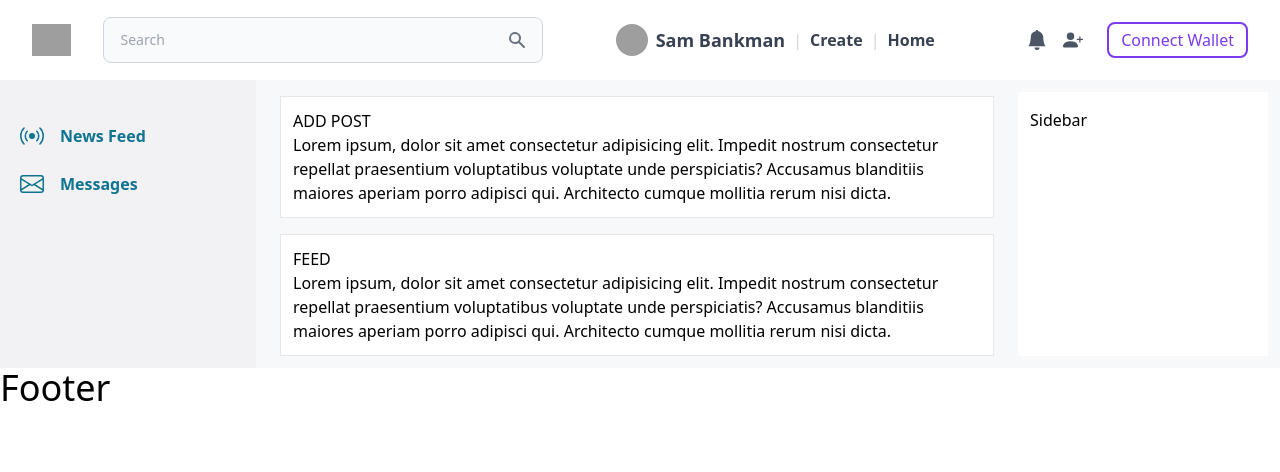
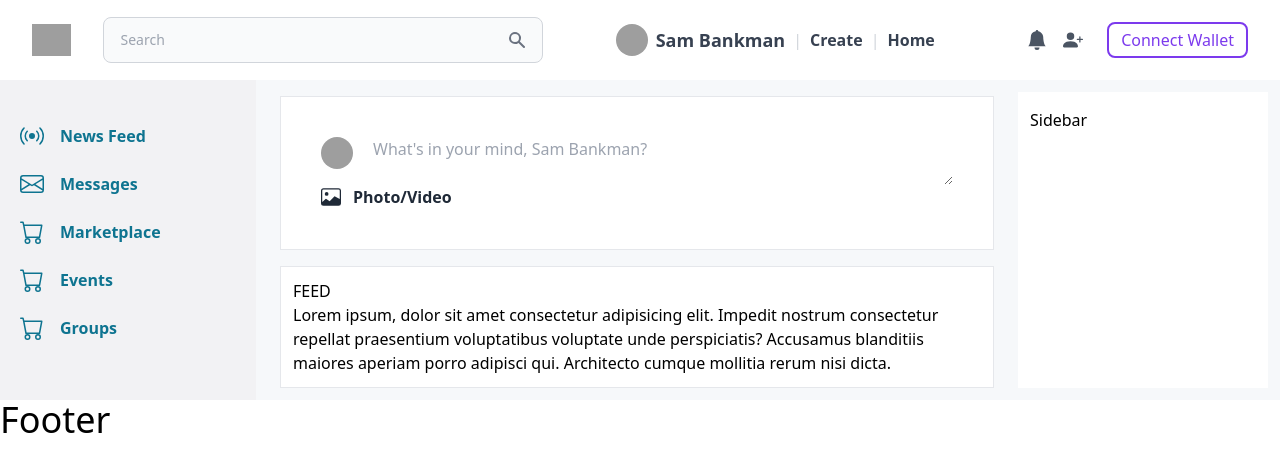
Before and after one commit to mocutasorin/social-web3, a Next.js app: page / in a window 1280 px wide. Shown: the top 472 px of the page. Built offline with nearby package versions, Linux system fonts and the light colour scheme; grey boxes are pictures that could not be loaded.

Commit message:
add items to left nav + add post section UI

```diff
--- a/components/AddPost.tsx
+++ b/components/AddPost.tsx
@@ -1,13 +1,42 @@
-const AddPost = () => (
-  <div className="bg-white border-gray-200 border-solid border p-3">
-    <h2>ADD POST</h2>
-    <p>
-      Lorem ipsum, dolor sit amet consectetur adipisicing elit. Impedit nostrum
-      consectetur repellat praesentium voluptatibus voluptate unde perspiciatis?
-      Accusamus blanditiis maiores aperiam porro adipisci qui. Architecto cumque
-      mollitia rerum nisi dicta.
-    </p>
-  </div>
-);
+import { SyntheticEvent, useRef } from "react";
+import { BsImage } from "react-icons/bs";
+
+const AddPost = () => {
+  const textareaRef = useRef<HTMLTextAreaElement>(null);
+
+  const handleChange = (e: SyntheticEvent) => {
+    const target = e.target as HTMLTextAreaElement;
+    if (textareaRef.current === null) return;
+    textareaRef.current.style.height = "40px";
+    textareaRef.current.style.height = `${target.scrollHeight}px`;
+  };
+  return (
+    <div className="bg-white border-gray-200 border-solid border p-10">
+      {/* Text input */}
+      <div className="flex flex-1 flex-row w-full">
+        <img
+          className="h-8 w-8 rounded-full"
+          src="https://images.unsplash.com/photo-1472099645785-5658abf4ff4e?ixlib=rb-1.2.1&ixid=eyJhcHBfaWQiOjEyMDd9&auto=format&fit=facearea&facepad=2&w=256&h=256&q=80"
+          alt=""
+        />
+        <textarea
+          ref={textareaRef}
+          placeholder="What's in your mind, Sam Bankman?"
+          className="ml-5 w-full overflow-hidden focus:outline-none text-gray-600"
+          onChange={handleChange}
+        ></textarea>
+      </div>
+      {/* Call to action buttons */}
+      <div>
+        <div>
+          <a href="#" className="flex items-center text-gray-800 font-semibold">
+            <BsImage className="mr-3 text-xl" />
+            Photo/Video
+          </a>
+        </div>
+      </div>
+    </div>
+  );
+};
 
 export default AddPost;
--- a/components/VerticalMenu.tsx
+++ b/components/VerticalMenu.tsx
@@ -1,8 +1,8 @@
-import { BsBroadcast, BsEnvelope } from "react-icons/bs";
+import { BsBroadcast, BsCart, BsEnvelope } from "react-icons/bs";
 
 export default function VerticalMenu() {
   return (
-    <div className=" bg-bg-verticalMenu pt-4 w-full sm:w-1/5 flex">
+    <div className=" bg-bg-verticalMenu pt-4 w-full sm:w-1/5 flex flex-grow-0">
       <ul className="pt-0 sm:pt-4 flex flex-1 flex-row sm:flex-col">
         <li>
           <a
@@ -22,6 +22,33 @@ export default function VerticalMenu() {
             Messages
           </a>
         </li>
+        <li>
+          <a
+            href="#"
+            className="flex items-center pl-4 py-3 text-base font-semibold border-l-4 border-bg-verticalMenu text-cyan-700 transition ease-in-out delay-150 hover:bg-bg-hoverVertical hover:border-cyan-700 hover:border-l-4"
+          >
+            <BsCart className="mr-4 text-2xl" />
+            Marketplace
+          </a>
+        </li>
+        <li>
+          <a
+            href="#"
+            className="flex items-center pl-4 py-3 text-base font-semibold border-l-4 border-bg-verticalMenu text-cyan-700 transition ease-in-out delay-150 hover:bg-bg-hoverVertical hover:border-cyan-700 hover:border-l-4"
+          >
+            <BsCart className="mr-4 text-2xl" />
+            Events
+          </a>
+        </li>
+        <li>
+          <a
+            href="#"
+            className="flex items-center pl-4 py-3 text-base font-semibold border-l-4 border-bg-verticalMenu text-cyan-700 transition ease-in-out delay-150 hover:bg-bg-hoverVertical hover:border-cyan-700 hover:border-l-4"
+          >
+            <BsCart className="mr-4 text-2xl" />
+            Groups
+          </a>
+        </li>
       </ul>
     </div>
   );
```
